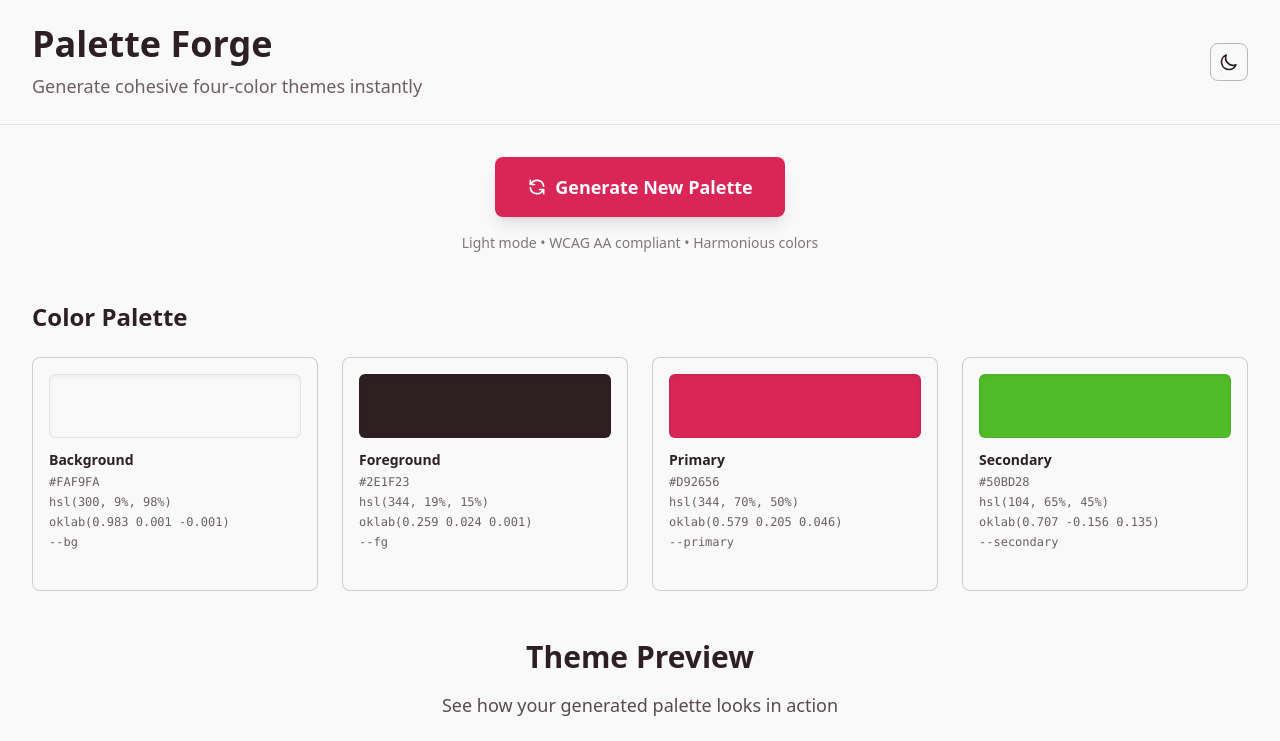
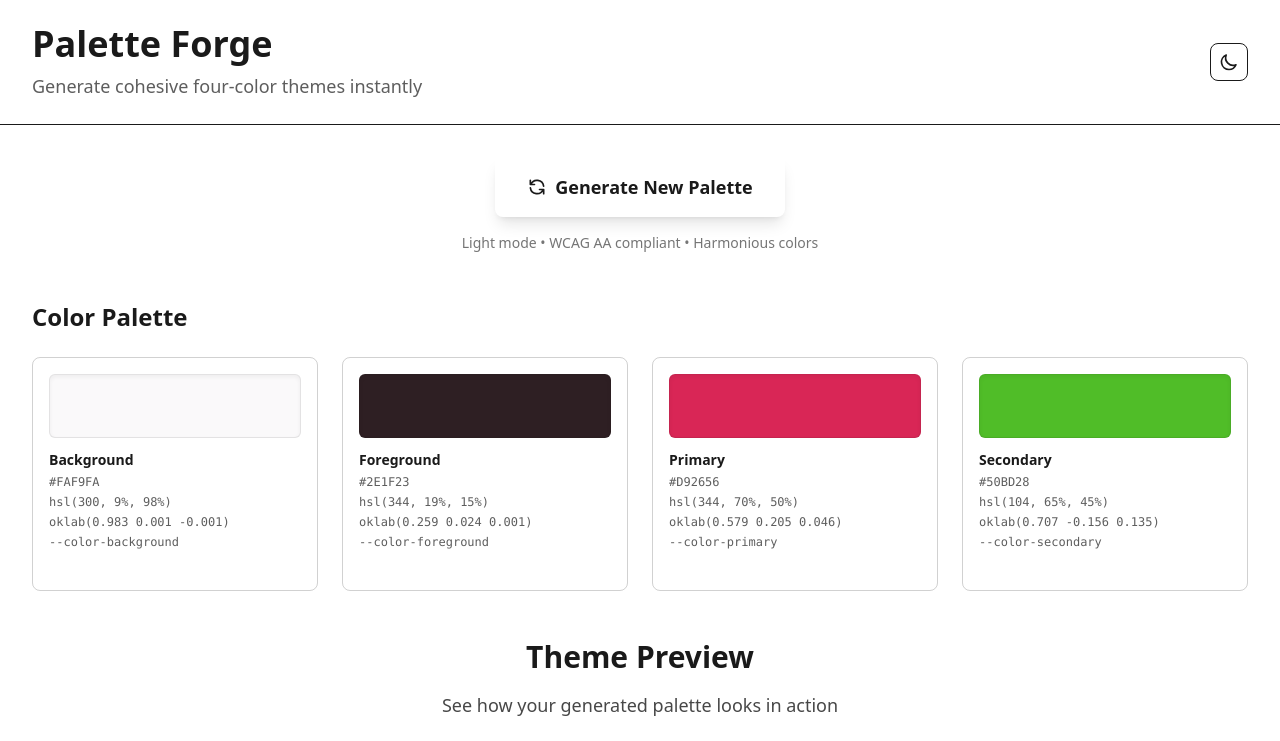
Before and after one commit to Andersseen/palette-forge, an Angular app: page / in a window 1280 px wide. Shown: the top 741 px of the page. Built offline with nearby package versions, Linux system fonts and the light colour scheme.

Commit message:
Remove stylle attribute

```diff
--- a/src/app/pages/home.ts
+++ b/src/app/pages/home.ts
@@ -21,8 +21,7 @@ import ThemePreview from "@components/theme-preview";
   providers: [ColorPalette],
   template: `
     <section
-      class="min-h-screen transition-colors duration-300 overflow-x-hidden"
-      style="background-color: rgb(var(--bg) / 1)"
+      class="min-h-screen transition-colors duration-300 overflow-x-hidden bg-background text-foreground"
     >
       <app-header
         [isDarkMode]="isDarkMode()"
@@ -37,12 +36,7 @@ import ThemePreview from "@components/theme-preview";
 
         <!-- Color Swatches -->
         <section class="mb-12">
-          <h2
-            class="text-2xl font-semibold mb-6"
-            style="color: rgb(var(--fg) / 1)"
-          >
-            Color Palette
-          </h2>
+          <h2 class="text-2xl font-semibold mb-6">Color Palette</h2>
           <div class="grid grid-cols-1 sm:grid-cols-2 lg:grid-cols-4 gap-6">
             @for (swatch of colorSwatches(); track swatch.cssVar) {
             <app-color-swatch [swatch]="swatch" />
--- a/src/components/color-swatch.ts
+++ b/src/components/color-swatch.ts
@@ -5,26 +5,21 @@ import type { ColorSwatchType } from "../types/theme.types";
   selector: "app-color-swatch",
   template: `
     <div
-      class="group cursor-pointer p-4 rounded-lg border transition-all duration-200 hover:shadow-md hover:scale-95"
-      style="background-color: rgb(var(--bg) / 1); border-color: rgb(var(--fg) / 0.2)"
+      class="group cursor-pointer p-4 rounded-lg border transition-all duration-200 hover:shadow-md hover:scale-95 border-foreground/20"
       (click)="copyToClipboard()"
     >
       <!-- Color Preview -->
       <div
-        class="w-full h-16 rounded-md mb-3 border shadow-inner"
+        class="w-full h-16 rounded-md mb-3 border shadow-inner border-foreground/10"
         [style.background-color]="swatch().hex"
-        style="border-color: rgb(var(--fg) / 0.1)"
       ></div>
 
       <!-- Color Info -->
       <div class="space-y-1">
-        <h4 class="font-semibold text-sm" style="color: rgb(var(--fg) / 1)">
+        <h4 class="font-semibold text-sm ">
           {{ swatch().name }}
         </h4>
-        <div
-          class="space-y-1 text-xs opacity-70"
-          style="color: rgb(var(--fg) / 1)"
-        >
+        <div class="space-y-1 text-xs opacity-70">
           <p class="font-mono">{{ swatch().hex.toUpperCase() }}</p>
           <p class="font-mono">{{ swatch().hsl }}</p>
           <p class="font-mono">{{ swatch().oklab }}</p>
@@ -36,7 +31,7 @@ import type { ColorSwatchType } from "../types/theme.types";
       <div
         class="mt-2 opacity-0 group-hover:opacity-100 transition-opacity duration-200"
       >
-        <p class="text-xs font-medium" style="color: rgb(var(--primary) / 1)">
+        <p class="text-xs font-medium text-primary">
           {{ copied ? "Copied!" : "Click to copy" }}
         </p>
       </div>
--- a/src/components/export-panel.ts
+++ b/src/components/export-panel.ts
@@ -5,22 +5,18 @@ import ColorPalette from "@services/color-palette";
   selector: "app-export-panel",
   template: `
     <div class="space-y-4">
-      <h3 class="text-lg font-semibold" style="color: rgb(var(--fg) / 1)">
-        Export Configuration
-      </h3>
+      <h3 class="text-lg font-semibold">Export Configuration</h3>
 
       <div class="flex flex-wrap gap-3">
         <button
-          class="px-4 py-2 rounded-md font-medium transition-all duration-200 hover:opacity-90 focus:outline-none focus:ring-2 focus:ring-offset-2"
-          style="background-color: rgb(var(--primary) / 1); color: white; focus:ring-color: rgb(var(--primary) / 1)"
+          class="px-4 py-2 rounded-md font-medium transition-all duration-200 hover:opacity-90 focus:outline-none focus:ring-2 focus:ring-offset-2 bg-primary text-background focus:ring-primary"
           (click)="copyTailwindConfig()"
         >
           {{ configCopied ? "Config Copied!" : "Copy Tailwind Config" }}
         </button>
 
         <button
-          class="px-4 py-2 rounded-md font-medium border transition-all duration-200 hover:opacity-90 focus:outline-none focus:ring-2 focus:ring-offset-2"
-          style="border-color: rgb(var(--fg) / 0.3); color: rgb(var(--fg) / 1); focus:ring-color: rgb(var(--primary) / 1)"
+          class="px-4 py-2 rounded-md font-medium border transition-all duration-200 hover:opacity-90 focus:outline-none focus:ring-2 focus:ring-offset-2 border-foreground/30 focus:ring-primary"
           (click)="downloadConfig()"
         >
           Download Config File
@@ -28,8 +24,7 @@ import ColorPalette from "@services/color-palette";
       </div>
 
       <div
-        class="p-4 rounded-lg border font-mono text-xs overflow-auto max-h-64"
-        style="background-color: rgb(var(--fg) / 0.05); border-color: rgb(var(--fg) / 0.2); color: rgb(var(--fg) / 1)"
+        class="p-4 rounded-lg border font-mono text-xs overflow-auto max-h-64 border-foreground/20"
       >
         <pre>{{ getTailwindConfig() }}</pre>
       </div>
--- a/src/components/footer.ts
+++ b/src/components/footer.ts
@@ -3,12 +3,9 @@ import { Component } from "@angular/core";
 @Component({
   selector: "app-footer",
   template: `
-    <footer class="border-t mt-16" style="border-color: rgb(var(--fg) / 0.1)">
+    <footer class="border-t mt-16 border-foreground/10">
       <div class="max-w-7xl mx-auto px-4 sm:px-6 lg:px-8 py-6">
-        <p
-          class="text-center text-sm opacity-60"
-          style="color: rgb(var(--fg) / 1)"
-        >
+        <p class="text-center text-sm opacity-60">
           Built with Angular • Styled with Tailwind CSS • Colors generated with
           HSL harmony
         </p>
--- a/src/components/header.ts
+++ b/src/components/header.ts
@@ -4,7 +4,7 @@ import ThemeSwitcher from "./theme-switcher";
 @Component({
   selector: "app-header",
   template: `
-    <header class="border-b" style="border-color: rgb(var(--fg) / 0.1)">
+    <header class="border-b border-b-foreground">
       <div class="max-w-7xl mx-auto px-4 sm:px-6 lg:px-8 py-6">
         <div class="flex items-center justify-between">
           <div>
--- a/src/components/hero-section.ts
+++ b/src/components/hero-section.ts
@@ -7,7 +7,6 @@ import { Component, input, Input, output } from "@angular/core";
     <section class="text-center mb-12">
       <button
         class="inline-flex items-center px-8 py-4 text-lg font-semibold rounded-lg transition-all duration-200 hover:opacity-90 hover:scale-105 focus:outline-none focus:ring-4 focus:ring-offset-2 shadow-lg"
-        style="background-color: rgb(var(--primary) / 1); color: white; focus:ring-color: rgb(var(--primary) / 0.3)"
         (click)="generatePalette.emit()"
       >
         <svg
@@ -25,7 +24,7 @@ import { Component, input, Input, output } from "@angular/core";
         </svg>
         Generate New Palette
       </button>
-      <p class="mt-4 text-sm opacity-60" style="color: rgb(var(--fg) / 1)">
+      <p class="mt-4 text-sm opacity-60">
         {{ isDarkMode() ? "Dark" : "Light" }} mode • WCAG AA compliant •
         Harmonious colors
       </p>
--- a/src/components/theme-preview.ts
+++ b/src/components/theme-preview.ts
@@ -5,26 +5,16 @@ import { Component } from "@angular/core";
   template: `
     <div class="space-y-6">
       <div class="text-center">
-        <h2 class="text-3xl font-bold mb-4" style="color: rgb(var(--fg) / 1)">
-          Theme Preview
-        </h2>
-        <p class="text-lg opacity-80" style="color: rgb(var(--fg) / 1)">
+        <h2 class="text-3xl font-bold mb-4">Theme Preview</h2>
+        <p class="text-lg opacity-80">
           See how your generated palette looks in action
         </p>
       </div>
 
       <!-- Sample Card -->
-      <div
-        class="p-6 rounded-lg border shadow-sm"
-        style="background-color: rgb(var(--bg) / 1); border-color: rgb(var(--fg) / 0.2)"
-      >
-        <h3
-          class="text-xl font-semibold mb-3"
-          style="color: rgb(var(--fg) / 1)"
-        >
-          Sample Card Component
-        </h3>
-        <p class="mb-4 opacity-70" style="color: rgb(var(--fg) / 1)">
+      <div class="p-6 rounded-lg border shadow-sm border-foreground/20">
+        <h3 class="text-xl font-semibold mb-3">Sample Card Component</h3>
+        <p class="mb-4 opacity-70">
           This demonstrates how your theme will look with typical UI elements.
           The colors automatically maintain proper contrast ratios for
           accessibility.
@@ -32,22 +22,19 @@ import { Component } from "@angular/core";
 
         <div class="flex flex-wrap gap-3">
           <button
-            class="px-4 py-2 rounded-md font-medium transition-all duration-200 hover:opacity-90 focus:outline-none focus:ring-2 focus:ring-offset-2"
-            style="background-color: rgb(var(--primary) / 1); color: white; focus:ring-color: rgb(var(--primary) / 1)"
+            class="px-4 py-2 rounded-md font-medium transition-all duration-200 hover:opacity-90 focus:outline-none focus:ring-2 focus:ring-offset-2 bg-primary focus:ring-primary text-background"
           >
             Primary Action
           </button>
 
           <button
-            class="px-4 py-2 rounded-md font-medium transition-all duration-200 hover:opacity-90 focus:outline-none focus:ring-2 focus:ring-offset-2"
-            style="background-color: rgb(var(--secondary) / 1); color: white; focus:ring-color: rgb(var(--secondary) / 1)"
+            class="px-4 py-2 rounded-md font-medium transition-all duration-200 hover:opacity-90 focus:outline-none focus:ring-2 focus:ring-offset-2 bg-secondary focus:ring-primary text-background"
           >
             Secondary Action
           </button>
 
           <button
-            class="px-4 py-2 rounded-md font-medium border transition-all duration-200 hover:opacity-90 focus:outline-none focus:ring-2 focus:ring-offset-2"
-            style="border-color: rgb(var(--fg) / 0.3); color: rgb(var(--fg) / 1); focus:ring-color: rgb(var(--primary) / 1)"
+            class="px-4 py-2 rounded-md font-medium border transition-all duration-200 hover:opacity-90 focus:outline-none focus:ring-2 focus:ring-offset-2 border-foreground/30 focus:ring-primary text-foreground"
           >
             Outline Button
           </button>
@@ -55,36 +42,19 @@ import { Component } from "@angular/core";
       </div>
 
       <!-- Sample List -->
-      <div
-        class="p-6 rounded-lg border shadow-sm"
-        style="background-color: rgb(var(--bg) / 1); border-color: rgb(var(--fg) / 0.2)"
-      >
-        <h3
-          class="text-lg font-semibold mb-4"
-          style="color: rgb(var(--fg) / 1)"
-        >
-          Feature List
-        </h3>
+      <div class="p-6 rounded-lg border shadow-sm border-foreground/20">
+        <h3 class="text-lg font-semibold mb-4">Feature List</h3>
         <ul class="space-y-2">
-          <li class="flex items-center" style="color: rgb(var(--fg) / 1)">
-            <span
-              class="w-2 h-2 rounded-full mr-3"
-              style="background-color: rgb(var(--primary) / 1)"
-            ></span>
+          <li class="flex items-center">
+            <span class="w-2 h-2 rounded-full mr-3 bg-primary"></span>
             WCAG AA contrast compliance
           </li>
-          <li class="flex items-center" style="color: rgb(var(--fg) / 1)">
-            <span
-              class="w-2 h-2 rounded-full mr-3"
-              style="background-color: rgb(var(--secondary) / 1)"
-            ></span>
+          <li class="flex items-center">
+            <span class="w-2 h-2 rounded-full mr-3 bg-secondary"></span>
             Harmonious color relationships
           </li>
-          <li class="flex items-center" style="color: rgb(var(--fg) / 1)">
-            <span
-              class="w-2 h-2 rounded-full mr-3"
-              style="background-color: rgb(var(--primary) / 1)"
-            ></span>
+          <li class="flex items-center">
+            <span class="w-2 h-2 rounded-full mr-3 bg-primary"></span>
             Dark and light mode support
           </li>
         </ul>
--- a/src/services/color-palette.ts
+++ b/src/services/color-palette.ts
@@ -229,10 +229,10 @@ export default class ColorPalette {
       return `${r} ${g} ${b}`;
     };
 
-    root.style.setProperty("--bg", hexToRgb(theme.bg));
-    root.style.setProperty("--fg", hexToRgb(theme.fg));
-    root.style.setProperty("--primary", hexToRgb(theme.primary));
-    root.style.setProperty("--secondary", hexToRgb(theme.secondary));
+    // root.style.setProperty("--color-background", hexToRgb(theme.bg));
+    // root.style.setProperty("--color-foreground", hexToRgb(theme.fg));
+    // root.style.setProperty("--color-primary", hexToRgb(theme.primary));
+    // root.style.setProperty("--color-secondary", hexToRgb(theme.secondary));
   }
 
   /**
@@ -246,28 +246,28 @@ export default class ColorPalette {
         hex: theme.bg,
         hsl: this.formatHSL(this.hexToHsl(theme.bg)),
         oklab: this.formatOklab(this.hexToOklab(theme.bg)),
-        cssVar: "--bg",
+        cssVar: "--color-background",
       },
       {
         name: "Foreground",
         hex: theme.fg,
         hsl: this.formatHSL(this.hexToHsl(theme.fg)),
         oklab: this.formatOklab(this.hexToOklab(theme.fg)),
-        cssVar: "--fg",
+        cssVar: "--color-foreground",
       },
       {
         name: "Primary",
         hex: theme.primary,
         hsl: this.formatHSL(this.hexToHsl(theme.primary)),
         oklab: this.formatOklab(this.hexToOklab(theme.primary)),
-        cssVar: "--primary",
+        cssVar: "--color-primary",
       },
       {
         name: "Secondary",
         hex: theme.secondary,
         hsl: this.formatHSL(this.hexToHsl(theme.secondary)),
         oklab: this.formatOklab(this.hexToOklab(theme.secondary)),
-        cssVar: "--secondary",
+        cssVar: "--color-secondary",
       },
     ];
   }
--- a/src/styles.css
+++ b/src/styles.css
@@ -1,17 +1,21 @@
 @import "tailwindcss";
 
-:root {
-  --bg: #ffffff;
-  --fg: #1a1a1a;
-  --primary: #3b82f6;
-  --secondary: #10b981;
+@custom-variant dark (&:where(.dark, .dark *));
+
+@theme {
+  --color-background: #ffffff;
+  --color-foreground: #1a1a1a;
+  --color-primary: #3b82f6;
+  --color-secondary: #10b981;
 }
 
-.dark {
-  --bg: #1a1a1a;
-  --fg: #ffffff;
-  --primary: #60a5fa;
-  --secondary: #34d399;
+@layer base {
+  .dark {
+    --color-background: #1a1a1a;
+    --color-foreground: #f3f4f6;
+    --color-primary: #60a5fa;
+    --color-secondary: #34d399;
+  }
 }
 
 body {
```
